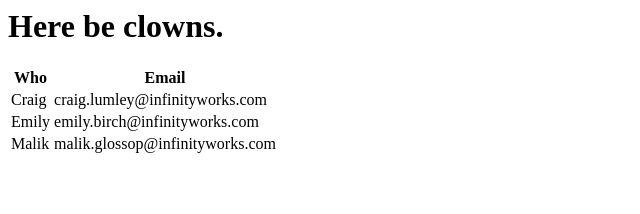
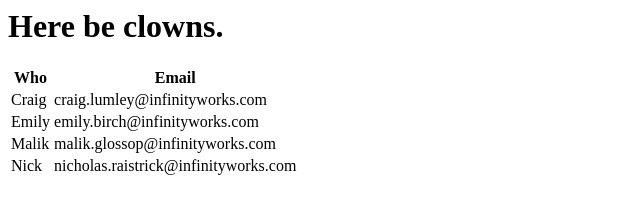
Before and after one commit to mikew94/git-gone-wild-grads-edition, a plain HTML site: page index.html in a window 1280 px wide. Shown: the whole page, without its empty margins (0-640 px from the left). Drawn offline with Linux system fonts and the light colour scheme.

Commit message:
Added fresh meat nick

```diff
--- a/index.html
+++ b/index.html
@@ -23,6 +23,10 @@
           <td>Malik</td>
           <td>malik.glossop@infinityworks.com</td>
         </tr>
+        <tr>
+          <td>Nick</td>
+          <td>nicholas.raistrick@infinityworks.com</td>
+        </tr>
       </tbody>
     </table>
   </body>
```
